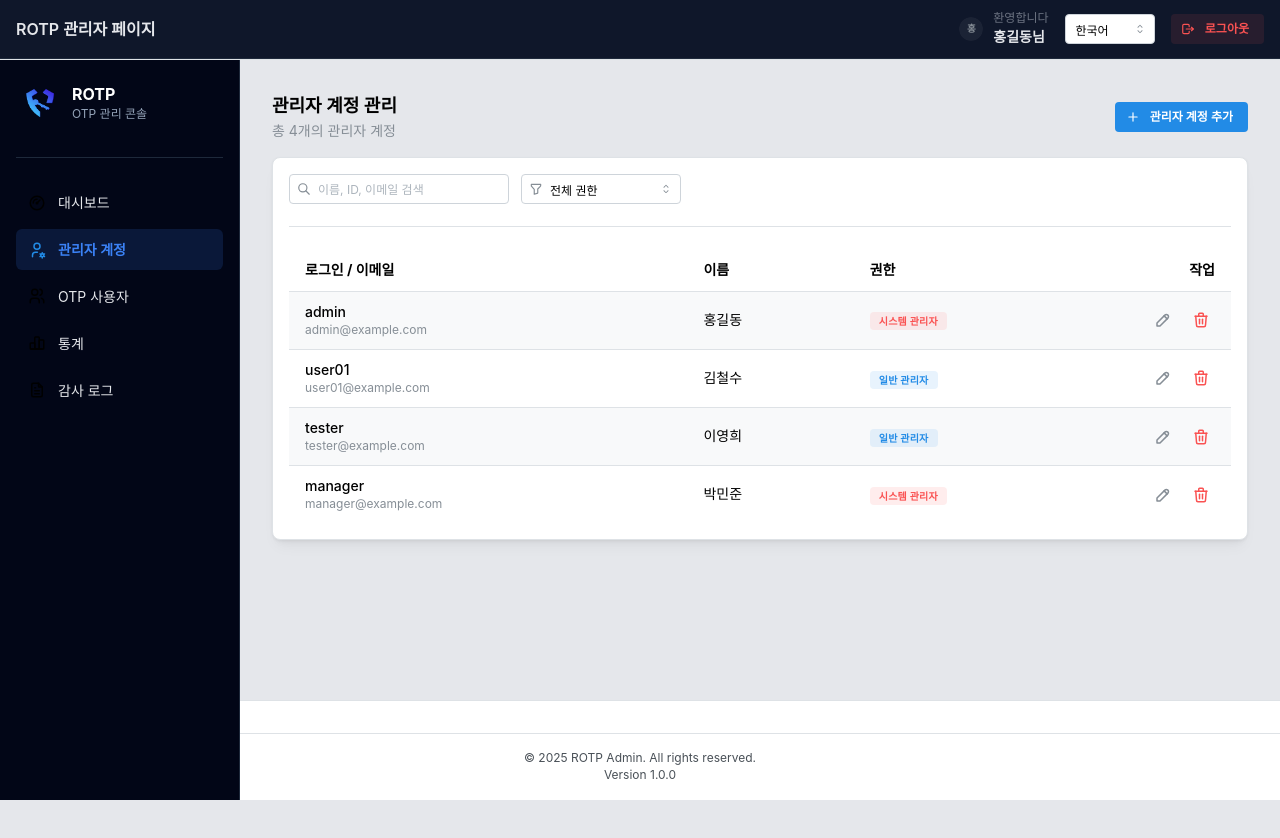
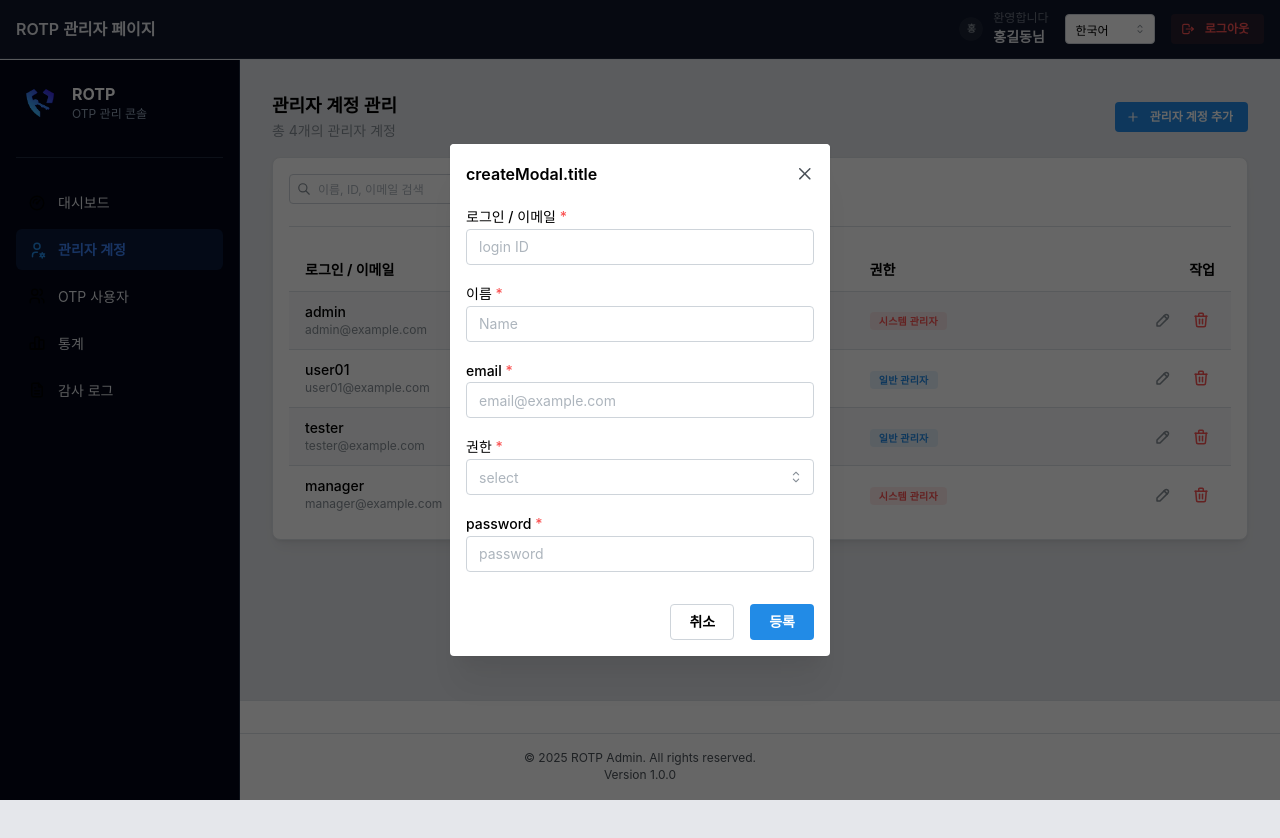
Before and after one commit to LeeRoa/ROTP, a React (Vite) app in the folder rotp-admin/: page /admin-accounts in a window 1280 px wide. Both pictures are taken after a click on the button "관리자 계정 추가". Shown: the top 838 px of the page. Built offline with nearby package versions, Linux system fonts and the light colour scheme.

Commit message:
관리자 계정 생성 모달창 구현

```diff
--- a/rotp-admin/src/assets/locales/en/common.json
+++ b/rotp-admin/src/assets/locales/en/common.json
@@ -16,5 +16,9 @@
     "otpUsers": "OTP Users",
     "statistics": "Statistics",
     "auditLogs": "Audit Logs"
+  },
+  "action": {
+    "cancel": "cancel",
+    "create": "create"
   }
 }
--- a/rotp-admin/src/assets/locales/ko/common.json
+++ b/rotp-admin/src/assets/locales/ko/common.json
@@ -16,5 +16,9 @@
     "otpUsers": "OTP 사용자",
     "statistics": "통계",
     "auditLogs": "감사 로그"
+  },
+  "action": {
+    "cancel": "취소",
+    "create": "등록"
   }
 }
--- /dev/null
+++ b/rotp-admin/src/components/adminAccounts/AdminAccountCreateModal.tsx
@@ -0,0 +1,88 @@
+import {
+  Modal,
+  Button,
+  Stack,
+  TextInput,
+  Select,
+  Group,
+} from "@mantine/core";
+import { useTranslation } from "react-i18next";
+
+// 모달 Props 인터페이스 정의
+interface AdminAccountCreateModalProps {
+  opened: boolean;
+  onClose: () => void;
+  // 실제 API 연동 시 사용할 함수 (여기서는 더미)
+  onCreate: (data: any) => void;
+}
+
+export function AdminAccountCreateModal({
+  opened,
+  onClose,
+  onCreate,
+}: AdminAccountCreateModalProps) {
+  const { t } = useTranslation(["common", "adminAccount"]);
+  // TODO: 실제 폼 상태 관리 및 유효성 검사 로직 추가 필요
+
+  const handleSubmit = () => {
+    // TODO: 실제 폼 데이터 추출 및 검증 후 onCreate 호출
+    console.log("Submitting new admin account data...");
+    onCreate({ success: true }); // 임시 호출
+    onClose();
+  };
+
+  const accountTypeData = [
+    { value: "S", label: t("adminAccount:adminAccountType.super") },
+    { value: "U", label: t("adminAccount:adminAccountType.user") },
+  ];
+
+  return (
+    <Modal
+      opened={opened}
+      onClose={onClose}
+      title={<div style={{ fontWeight: 600 }}>{t("adminAccount:createModal.title")}</div>}
+      centered
+      size="sm"
+    >
+      <Stack gap="md">
+        <TextInput
+          label={t("adminAccount:list.columns.loginId")}
+          placeholder="login ID"
+          required
+        />
+        <TextInput
+          label={t("adminAccount:list.columns.name")}
+          placeholder="Name"
+          required
+        />
+        <TextInput
+          label={t("common:email")}
+          placeholder="email@example.com"
+          type="email"
+          required
+        />
+        <Select
+          label={t("adminAccount:list.columns.type")}
+          placeholder={t("common:select")}
+          data={accountTypeData}
+          required
+        />
+        <TextInput
+          label={t("common:password")}
+          placeholder="password"
+          type="password"
+          required
+        />
+      </Stack>
+
+      <Group justify="flex-end" mt="xl">
+        <Button variant="default" onClick={onClose}>
+          {t("common:action.cancel")}
+        </Button>
+        <Button onClick={handleSubmit}>
+          {t("common:action.create")}
+        </Button>
+      </Group>
+    </Modal>
+  );
+}
--- a/rotp-admin/src/pages/adminAccounts/AdminAccountsList.tsx
+++ b/rotp-admin/src/pages/adminAccounts/AdminAccountsList.tsx
@@ -13,7 +13,6 @@ import {
   TextInput,
   Select,
   Divider,
-  useMantineTheme,
 } from "@mantine/core";
 import {
   IconPlus,
@@ -24,10 +23,27 @@ import {
 } from "@tabler/icons-react";
 import { useTranslation } from "react-i18next";
 import type { AdminAccount } from "../../types/adminAccount";
+import { AdminAccountCreateModal } from "../../components/adminAccounts/AdminAccountCreateModal";
 
 export default function AdminAccountListPage() {
   const { t } = useTranslation(["common", "adminAccount"]);
-  const theme = useMantineTheme(); // Mantine 테마 객체 사용
+
+  const [isCreateModalOpened, setIsCreateModalOpened] = useState(false);
+
+  const handleAccountCreated = (newAccountData: any) => {
+    console.log("New account created, refreshing list:", newAccountData);
+
+    // TODO: 실제로는 API 재호출 또는 목록에 새 계정 추가 로직 필요
+    // 이 임시 로직은 'adminAccounts' 상태에 접근하기 위해 컴포넌트 내부에 있어야 합니다.
+    const newId = Math.max(...adminAccounts.map(a => a.id)) + 1;
+    setAdminAccounts(prev => [...prev, {
+        id: newId,
+        loginId: "newuser",
+        name: "새 사용자",
+        email: "new@example.com",
+        adminAccountType: "U"
+    }]);
+  };
 
   // 더미 데이터 – 나중에 API 연동으로 교체
   const [adminAccounts, setAdminAccounts] = useState<AdminAccount[]>([
@@ -65,7 +81,7 @@ export default function AdminAccountListPage() {
   const [typeFilter, setTypeFilter] = useState<"ALL" | "S" | "U">("ALL");
 
   const handleCreateAdminAccount = () => {
-    console.log("create admin account");
+    setIsCreateModalOpened(true);
   };
 
   const handleEditAdminAccount = (adminAccount: AdminAccount) => {
@@ -96,7 +112,6 @@ export default function AdminAccountListPage() {
   const rows = filteredAccounts.map((account) => (
     <Table.Tr
       key={account.id}
-      // 🔥 수동 배경색 지정 제거: Mantine의 striped 속성이 대신 처리
     >
       <Table.Td>
         {/* 🔥 텍스트 색상 수동 지정 제거: Mantine 기본 색상(밝은 테마에서는 theme.black) 사용 */}
@@ -150,11 +165,7 @@ export default function AdminAccountListPage() {
   const hasData = filteredAccounts.length > 0;
 
   return (
-    <Box
-      p="md"
-      // 🔥 메인 배경색 수동 지정 제거: MantineProvider의 기본 배경색 사용
-      mih="100vh"
-    >
+    <Box p="md" mih="100vh">
       <Stack gap="md">
         {/* 상단 타이틀 영역 */}
         <Group justify="space-between">
@@ -186,7 +197,6 @@ export default function AdminAccountListPage() {
           radius="md"
           p="md"
           withBorder
-          // 🔥 카드 배경색 수동 지정 제거: Mantine Card 컴포넌트 기본 배경색 사용
         >
           <Stack gap="sm">
             {/* 검색 + 필터 */}
@@ -232,10 +242,9 @@ export default function AdminAccountListPage() {
             {hasData ? (
               <Table
                 highlightOnHover
-                striped // 🔥 striped 속성 활성화
+                striped
                 verticalSpacing="xs"
                 horizontalSpacing="md"
-                // 🔥 모든 수동 스타일 지정 제거: Mantine이 헤더/호버 스타일을 처리
               >
                 <Table.Thead>
                   <Table.Tr>
@@ -266,6 +275,11 @@ export default function AdminAccountListPage() {
           </Stack>
         </Card>
       </Stack>
+      <AdminAccountCreateModal
+            opened={isCreateModalOpened}
+            onClose={() => setIsCreateModalOpened(false)}
+            onCreate={handleAccountCreated}
+        />
     </Box>
   );
 }
```
Also changed, not shown: rotp-admin/src/pages/adminAccounts/AdminAccountsCreate.tsx (deleted).
